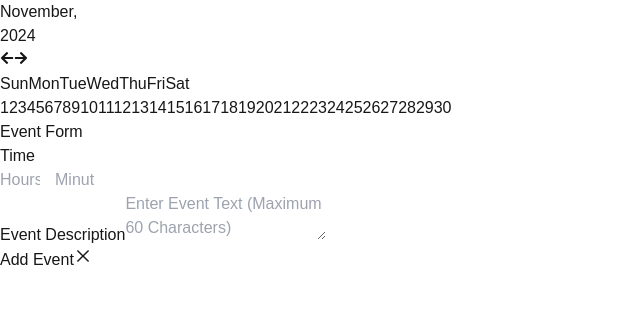
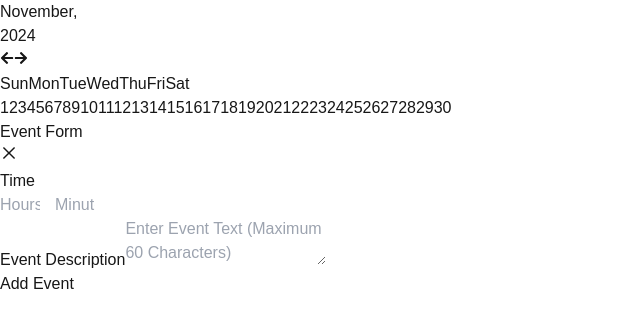
Before and after one commit to JenniferT9462/Capstone-demo, a Next.js app: page /calendar in a window 1280 px wide. Both pictures are taken after a click on the element "15". Shown: the top 328 px of the page, without its empty margins (0-640 px from the left). Built offline with nearby package versions, Linux system fonts and the light colour scheme.

Commit message:
Added onClose function to the event form

```diff
--- a/src/components/EventForm.js
+++ b/src/components/EventForm.js
@@ -1,11 +1,19 @@
 import { AiOutlineClose } from "react-icons/ai";
 
 //This component shows a popup form for entering or editing an event.
-export default function EventForm() {
+export default function EventForm({ onClose, selectedDate }) {
     return (
         <div className="bg-white text-blue-500 shadow-md hover:shadow-lg rounded-lg p-6 w-80">
             <h2 className="text-xl font-semibold mb-4 text-center">Event Form</h2>
             <form className="space-y-4">
+                <button
+                    type="button"
+                    className="text-red-500 hover:text-red-600 focus:outline-none"
+                    onClick={onClose}
+                >
+                    <AiOutlineClose size={18} />
+
+                </button>
                 {/* Time Inputs */}
                 <div>
                     <label htmlFor="hours" className="block text-sm font-medium mb-1">Time</label>
@@ -59,13 +67,7 @@ export default function EventForm() {
                     >
                         Add Event
                     </button>
-                    <button
-                        type="button"
-                        className="text-red-500 hover:text-red-600 focus:outline-none"
-                    >
-                    <AiOutlineClose size={18} />
-                    {/* onClick={() => setShowEventPopup(false)} */}
-                    </button>
+
                 </div>
             </form>
         </div>
```
